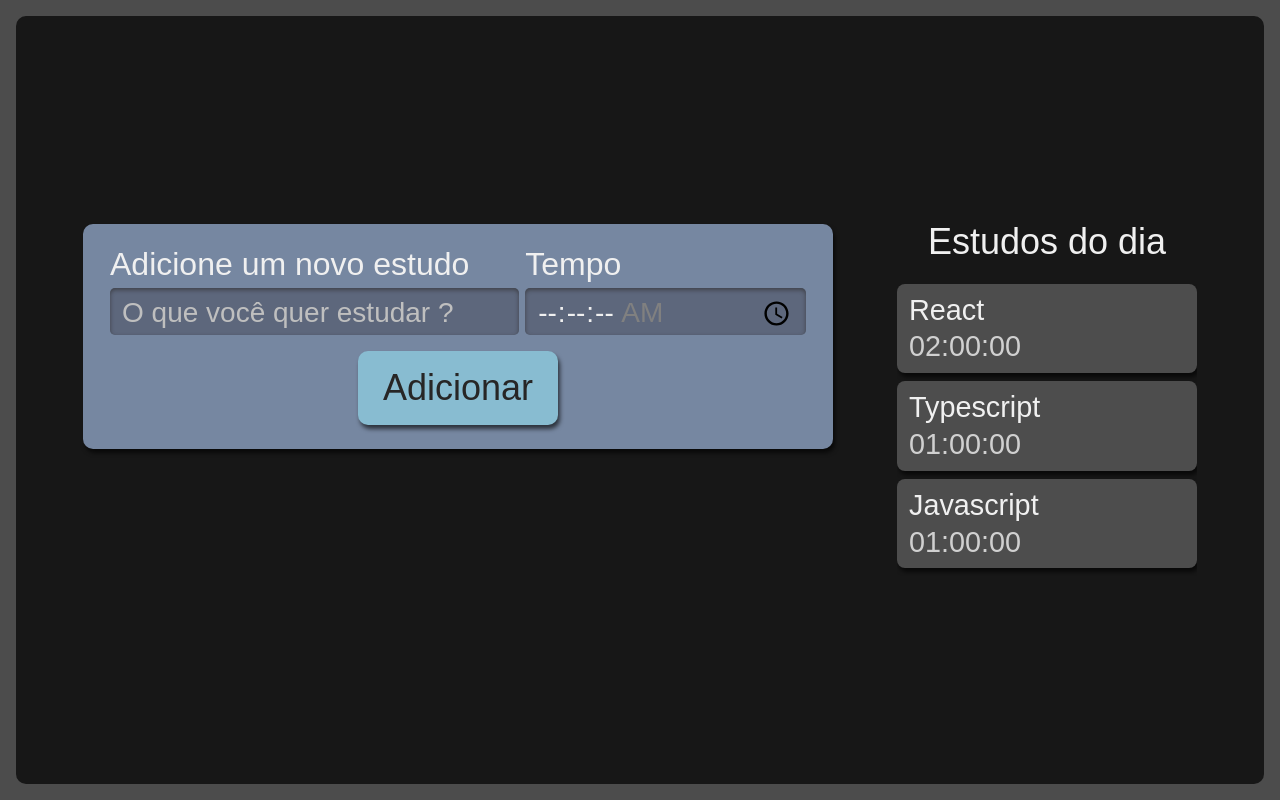
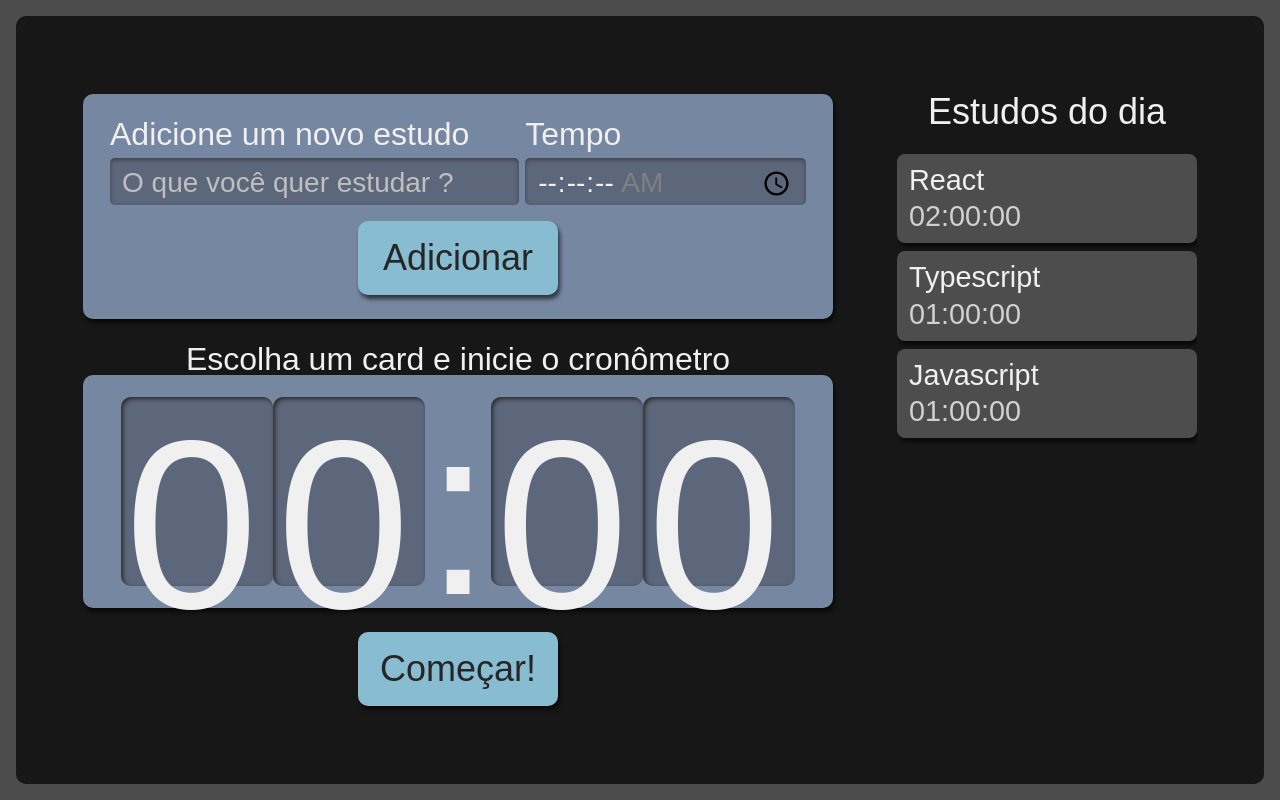
Before and after one commit to Leotrein/studies-list, a React (Create React App) app: page / in a window 1280 px wide. Built offline with nearby package versions, Linux system fonts and the light colour scheme.

Commit message:
finishing components

```diff
--- /dev/null
+++ b/src/components/List/Item/index.tsx
@@ -0,0 +1,16 @@
+import style from "../List.module.scss";
+
+export default function Item({
+  tarefa,
+  tempo,
+}: {
+  tarefa: string;
+  tempo: string;
+}) {
+  return (
+    <li className={style.item}>
+      <h3>{tarefa}</h3>
+      <span>{tempo}</span>
+    </li>
+  );
+}
--- a/src/components/List/index.tsx
+++ b/src/components/List/index.tsx
@@ -1,4 +1,4 @@
-import React from "react";
+import Item from "./Item";
 import style from "./List.module.scss";
 
 function Lista() {
@@ -22,10 +22,7 @@
       <h2>Estudos do dia</h2>
       <ul>
         {tarefas.map((item, index) => (
-          <li className={style.item} key={index}>
-            <h3>{item.tarefa}</h3>
-            <span>{item.tempo}</span>
-          </li>
+          <Item key={index} {...item} />
         ))}
       </ul>
     </aside>
--- /dev/null
+++ b/src/components/Timer/Timer.module.scss
@@ -0,0 +1,59 @@
+.cronometro {
+    display: flex;
+    flex-direction: column;
+    align-items: center;
+    grid-area: cronometro;
+
+    .relogioWrapper {
+      align-items: center;
+      background-color: #7687A1;
+      border-radius: 10px;
+      box-shadow: 2px 4px 4px #0000009F;
+      box-sizing: border-box;
+      display: flex;
+      font-size: 5rem;
+      justify-content: center;
+      margin-bottom: 24px;
+      padding: 16px 12px;
+      width: 100%;
+    }
+
+    .titulo {
+      font-size: 2rem;
+    }
+
+    button {
+      background-color: #88bcd1;
+      border-radius: 10px;
+      box-shadow: 2px 4px 4px #0000009F;
+      color: #272626;
+      cursor: pointer;
+      font-size: 1.25rem;
+      padding: 16px;
+      width: 150px;
+
+      &:active {
+        background-color: #7CA6B7;
+        box-shadow: 2px 2px 4px #0000009F inset;
+        cursor: auto;
+      }
+    }
+
+    @media screen and (min-width:1280px) {
+
+      .relogioWrapper{
+        font-size: 15rem;
+      }
+
+      p {
+        font-size: 2rem;
+      }
+
+      button {
+        grid-column-start: span 2;
+        justify-self: center;
+        width: 200px;
+        font-size: 2.25rem;
+      }
+    }
+  }
--- /dev/null
+++ b/src/components/Timer/Watch/Watch.module.scss
@@ -0,0 +1,21 @@
+.relogioNumero {
+    background-color: #5D677C;
+    box-shadow: 2px 2px 4px #2B2B2B inset;
+    height: 3.6rem;
+    width: 3rem;
+    padding: 8px 4px;
+    border-radius: 10px;
+
+    @media screen and (min-width:1280px) {
+      height: 10.8rem;
+      width: 9rem;
+    }
+  }
+
+  .relogioDivisao {
+    height: 4.2rem;
+
+    @media screen and (min-width:1280px) {
+      height: 12.6rem;
+    }
+  }
--- /dev/null
+++ b/src/components/Timer/Watch/index.tsx
@@ -0,0 +1,14 @@
+import React from "react";
+import style from "./Watch.module.scss";
+
+export default function Relogio() {
+  return (
+    <React.Fragment>
+      <span className={style.relogioNumero}>0</span>
+      <span className={style.relogioNumero}>0</span>
+      <span className={style.relogioDivisao}>:</span>
+      <span className={style.relogioNumero}>0</span>
+      <span className={style.relogioNumero}>0</span>
+    </React.Fragment>
+  );
+}
--- /dev/null
+++ b/src/components/Timer/index.tsx
@@ -0,0 +1,15 @@
+import style from "./Timer.module.scss";
+import Botao from "../Button";
+import Relogio from "./Watch";
+
+export default function Cronometro() {
+  return (
+    <div className={style.cronometro}>
+      <p className={style.titulo}>Escolha um card e inicie o cronômetro</p>
+      <div className={style.relogioWrapper}>
+        <Relogio />
+      </div>
+      <Botao>Começar!</Botao>
+    </div>
+  );
+}
--- a/src/pages/App.tsx
+++ b/src/pages/App.tsx
@@ -1,5 +1,6 @@
 import Formulario from "../components/Form";
 import Lista from "../components/List";
+import Cronometro from "../components/Timer";
 import style from "./App.module.scss";
 
 function App() {
@@ -7,6 +8,7 @@
     <div className={style.AppStyle}>
       <Formulario />
       <Lista />
+      <Cronometro />
     </div>
   );
 }
```
